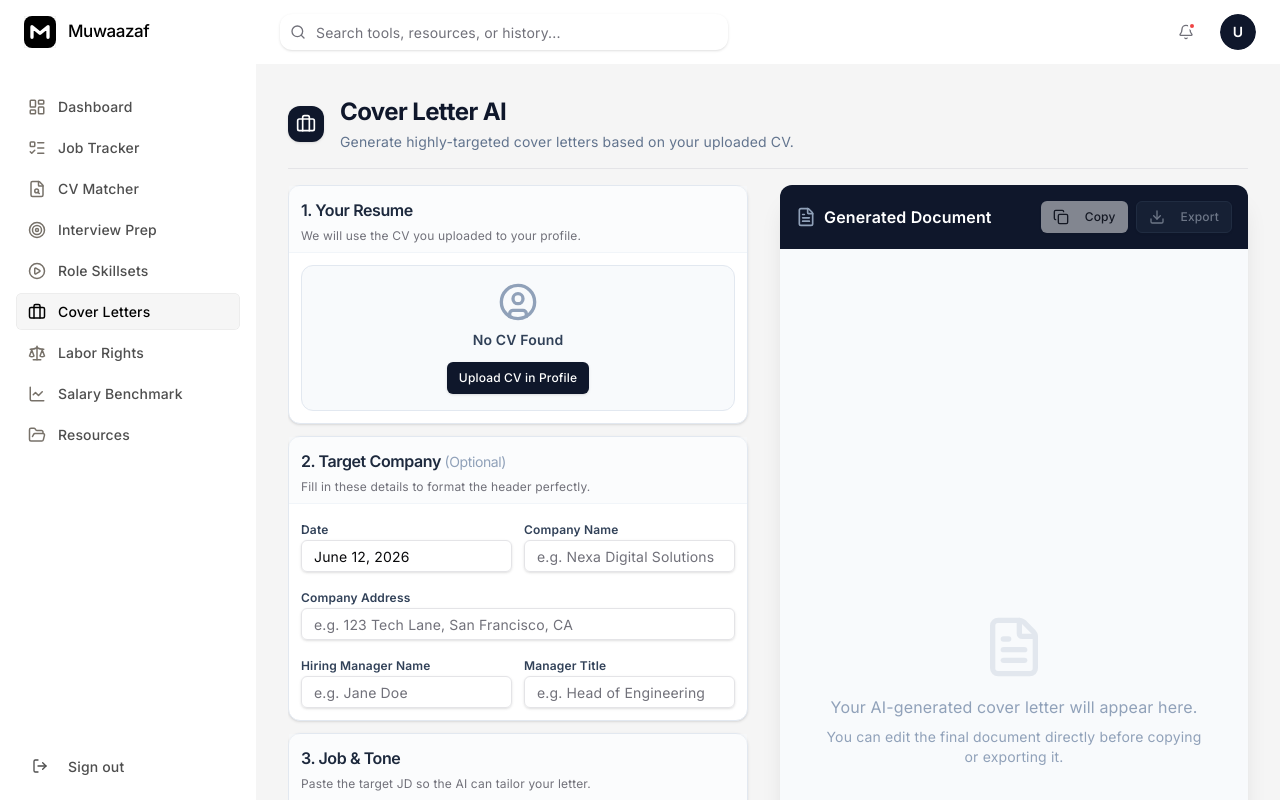
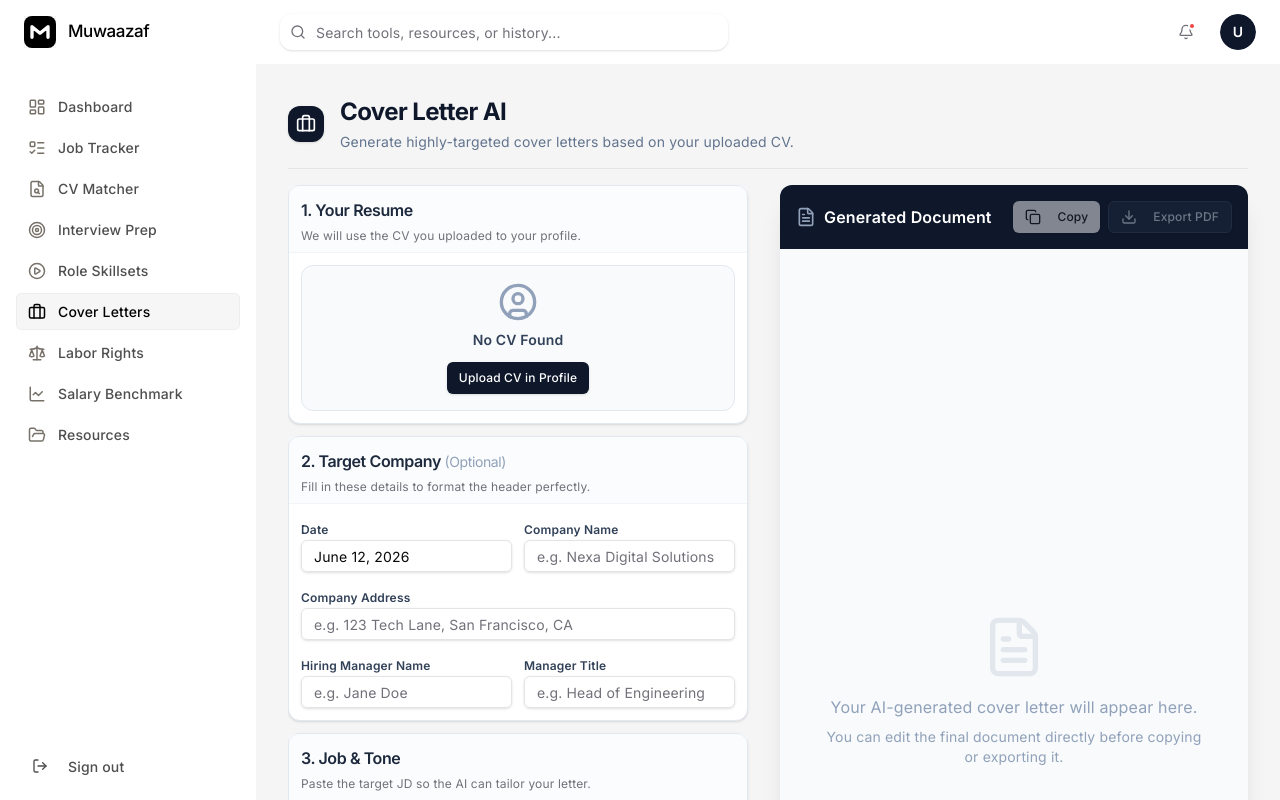
Before and after one commit to omarmokh122/MuwazafAI, a Next.js app: page /application in a window 1280 px wide. Built offline with nearby package versions, Linux system fonts and the light colour scheme; no server answers.

Commit message:
feat: implement PDF export for Cover Letters using pdfkit

```diff
--- a/app/(dashboard)/application/page.tsx
+++ b/app/(dashboard)/application/page.tsx
@@ -25,6 +25,7 @@
   const [companyAddress, setCompanyAddress] = useState('')
 
   const [isGenerating, setIsGenerating] = useState(false)
+  const [isExporting, setIsExporting] = useState(false)
   const [coverLetter, setCoverLetter] = useState('')
   const [error, setError] = useState('')
   const [copied, setCopied] = useState(false)
@@ -89,6 +90,34 @@
     navigator.clipboard.writeText(coverLetter)
     setCopied(true)
     setTimeout(() => setCopied(false), 2000)
+  }
+
+  const handleExport = async () => {
+    if (!coverLetter) return
+    setIsExporting(true)
+    try {
+      const res = await fetch('/api/export-pdf', {
+        method: 'POST',
+        headers: { 'Content-Type': 'application/json' },
+        body: JSON.stringify({ text: coverLetter })
+      })
+
+      if (!res.ok) throw new Error('Failed to generate PDF')
+
+      const blob = await res.blob()
+      const url = window.URL.createObjectURL(blob)
+      const a = document.createElement('a')
+      a.href = url
+      a.download = `Cover_Letter_${companyName ? companyName.replace(/\s+/g, '_') : 'Muwaazaf'}.pdf`
+      document.body.appendChild(a)
+      a.click()
+      window.URL.revokeObjectURL(url)
+      document.body.removeChild(a)
+    } catch (err: any) {
+      setError(err.message || "Export failed.")
+    } finally {
+      setIsExporting(false)
+    }
   }
 
   return (
@@ -254,9 +283,9 @@
                   {copied ? <CheckCircle2 className="w-4 h-4 mr-2" /> : <Copy className="w-4 h-4 mr-2" />}
                   {copied ? 'Copied' : 'Copy'}
                 </Button>
-                {/* Future: Add PDF download logic here */}
-                <Button size="sm" variant="outline" disabled={!coverLetter} className="bg-slate-800 border-slate-700 text-slate-300 hover:text-white hover:bg-slate-700">
-                  <Download className="w-4 h-4 mr-2" /> Export
+                <Button size="sm" variant="outline" onClick={handleExport} disabled={!coverLetter || isExporting} className="bg-slate-800 border-slate-700 text-slate-300 hover:text-white hover:bg-slate-700">
+                  {isExporting ? <Loader2 className="w-4 h-4 mr-2 animate-spin" /> : <Download className="w-4 h-4 mr-2" />}
+                  {isExporting ? 'Exporting...' : 'Export PDF'}
                 </Button>
               </div>
             </div>
--- /dev/null
+++ b/app/api/export-pdf/route.ts
@@ -0,0 +1,51 @@
+import { NextRequest, NextResponse } from 'next/server'
+import PDFDocument from 'pdfkit'
+
+export async function POST(req: NextRequest) {
+  try {
+    const { text } = await req.json()
+    if (!text) {
+      return NextResponse.json({ error: 'Text is required' }, { status: 400 })
+    }
+
+    const doc = new PDFDocument({
+      size: 'A4',
+      margins: { top: 72, bottom: 72, left: 72, right: 72 } // 1 inch margins
+    })
+
+    const buffers: Buffer[] = []
+    doc.on('data', buffers.push.bind(buffers))
+
+    const promise = new Promise<Buffer>((resolve) => {
+      doc.on('end', () => {
+        resolve(Buffer.concat(buffers))
+      })
+    })
+
+    // Formatting: Professional and clean
+    doc.font('Helvetica')
+    doc.fontSize(11)
+    doc.lineGap(6)
+
+    // Parse the text slightly to add boldness to standard headers if needed
+    // But for a cover letter, standard text is fine.
+    doc.text(text, {
+      align: 'left'
+    })
+
+    doc.end()
+
+    const pdfBuffer = await promise
+
+    return new NextResponse(pdfBuffer, {
+      status: 200,
+      headers: {
+        'Content-Type': 'application/pdf',
+        'Content-Disposition': 'attachment; filename="Cover_Letter.pdf"',
+      },
+    })
+  } catch (error) {
+    console.error('PDF Export Error:', error)
+    return NextResponse.json({ error: 'Failed to generate PDF' }, { status: 500 })
+  }
+}
```
